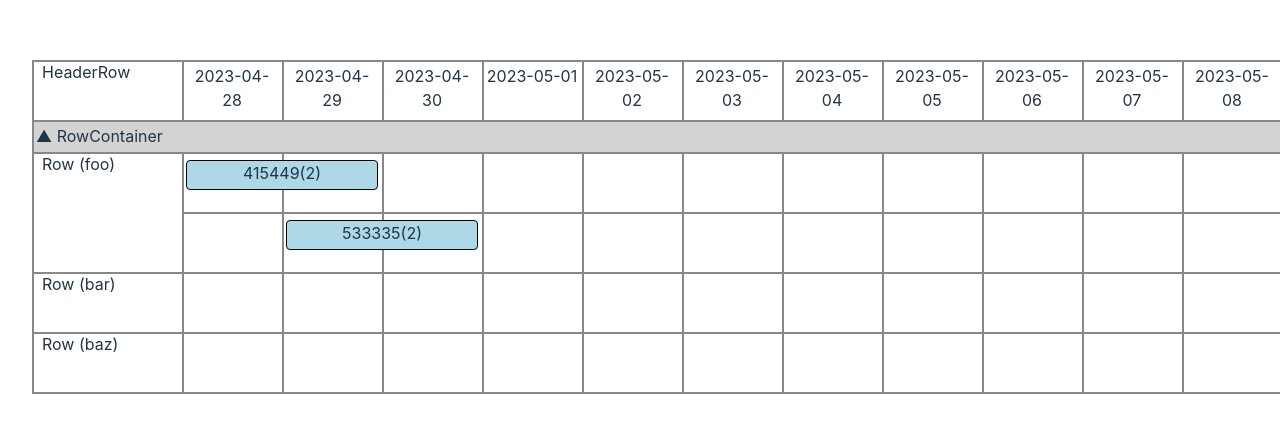
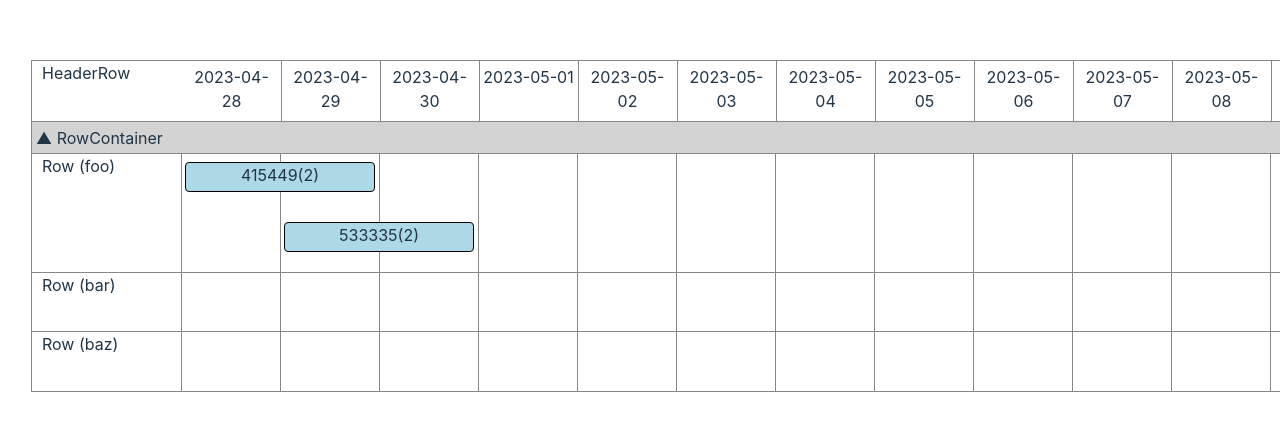
Before and after one commit to asonkeri/planner, a React (Vite) app: page / in a window 1280 px wide. Shown: the part 174-606 px from the top of the page. Built offline with nearby package versions, Linux system fonts and the light colour scheme.

Commit message:
Use borders instead of drop-shadow

```diff
--- a/src/components/Cell/Cell.tsx
+++ b/src/components/Cell/Cell.tsx
@@ -11,8 +11,12 @@ export const CommonCellStyle = styled.div`
   min-height: 60px;
   padding: 0.25rem;
   text-align: center;
-  box-shadow: 2px 0 0 0 #888, 0 2px 0 0 #888, 2px 2px 0 0 #888,
-    2px 0 0 0 #888 inset, 0 2px 0 0 #888 inset;
+  border: 0 solid #888;
+  border-right-width: 1px;
+  margin-right: -1px;
+  :last-of-type {
+    border-right-width: 0;
+  }
 `;
 
 type CellStyleProps = { isOver?: boolean };
--- a/src/components/HeaderRow/HeaderRow.tsx
+++ b/src/components/HeaderRow/HeaderRow.tsx
@@ -4,13 +4,13 @@ import { CommonCellStyle } from "../Cell/Cell";
 
 const RowStyle = styled.div`
   display: flex;
+  border: 1px solid #888;
+  margin: -1px;
 `;
 
 const RowHeader = styled.div`
   width: 150px;
   padding-left: 10px;
-  box-shadow: 2px 0 0 0 #888, 0 2px 0 0 #888, 2px 2px 0 0 #888,
-    2px 0 0 0 #888 inset, 0 2px 0 0 #888 inset;
 `;
 
 type Props = {
--- a/src/components/Row/Row.tsx
+++ b/src/components/Row/Row.tsx
@@ -8,6 +8,8 @@ const RowStyle = styled.div(
   {
     display: "flex",
     transition: "height 0.2s ease-in-out",
+    borderTop: "1px solid #888",
+    marginTop: "-1px",
   },
   // Row height is dynamic based on the number of lanes
   ({ lanes }: { lanes: number }) => ({
@@ -18,8 +20,8 @@ const RowStyle = styled.div(
 const RowHeader = styled.div`
   width: 150px;
   padding-left: 10px;
-  box-shadow: 2px 0 0 0 #888, 0 2px 0 0 #888, 2px 2px 0 0 #888,
-    2px 0 0 0 #888 inset, 0 2px 0 0 #888 inset;
+  border-right: 1px solid #888;
+  margin-right: -1px;
 `;
 
 const LaneStyle = styled.div`
--- a/src/components/RowContainer/RowContainer.tsx
+++ b/src/components/RowContainer/RowContainer.tsx
@@ -4,11 +4,11 @@ import { useState } from "react";
 const RowStyle = styled.div`
   display: flex;
   flex-direction: column;
+  border: 1px solid #888;
+  margin: -1px;
 `;
 
 const RowContainerLabel = styled.div`
-  box-shadow: 2px 0 0 0 #888, 0 2px 0 0 #888, 2px 2px 0 0 #888,
-    2px 0 0 0 #888 inset, 0 2px 0 0 #888 inset;
   background-color: lightgray;
   padding: 0.25rem;
 `;
```
